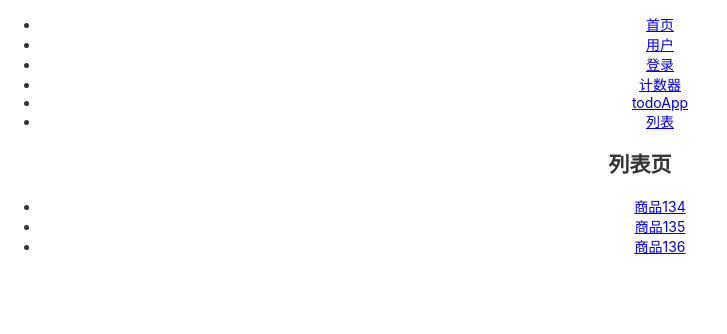
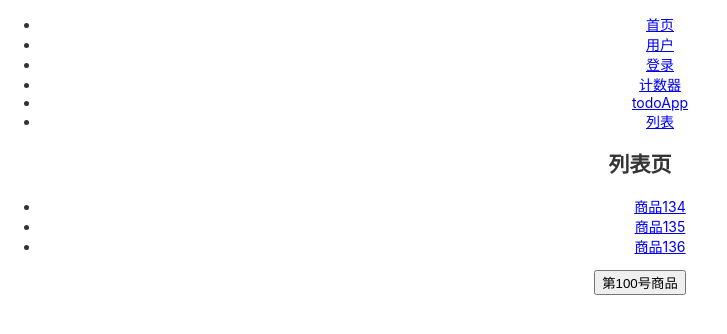
Before and after one commit to KChrisZhang/practice-react, a React (Create React App) app: page /list in a window 1280 px wide. Shown: the top 334 px of the page, without its empty margins (0-727 px from the left). Built offline with nearby package versions, Linux system fonts and the light colour scheme.

Commit message:
添加 history, 编程式路由

```diff
--- a/package.json
+++ b/package.json
@@ -7,6 +7,7 @@
     "@testing-library/react": "^9.3.2",
     "@testing-library/user-event": "^7.1.2",
     "echarts": "^4.6.0",
+    "history": "^4.10.1",
     "node-sass": "^4.13.1",
     "prop-types": "^15.7.2",
     "react": "^16.12.0",
--- a/src/views/Detail/index.js
+++ b/src/views/Detail/index.js
@@ -1,4 +1,7 @@
 import React from 'react'
+import { createBrowserHistory } from 'history'
+
+const history = createBrowserHistory()
 
 export default class Detail extends React.Component {
   componentDidMount() {
@@ -9,6 +12,7 @@ export default class Detail extends React.Component {
       <div>
         <h2>详情页</h2>
         <p>{this.props.match.params.id} 号数据</p>
+        <button onClick={() => history.go(-1)}>返回</button>
       </div>
     )
   }
--- a/src/views/List/index.js
+++ b/src/views/List/index.js
@@ -1,5 +1,10 @@
 import React from 'react'
 import { Link } from 'react-router-dom'
+import { createBrowserHistory } from 'history'
+
+const history = createBrowserHistory({
+  forceRefresh: true,
+})
 
 export default class List extends React.Component {
   render() {
@@ -17,6 +22,7 @@ export default class List extends React.Component {
             <Link to="/detail/136">商品136</Link>
           </li>
         </ul>
+        <button onClick={() => history.push('/detail/100')}>第100号商品</button>
       </div>
     )
   }
```
Also changed, not shown: 1 other file (tests, documents, lock files or other folders).
